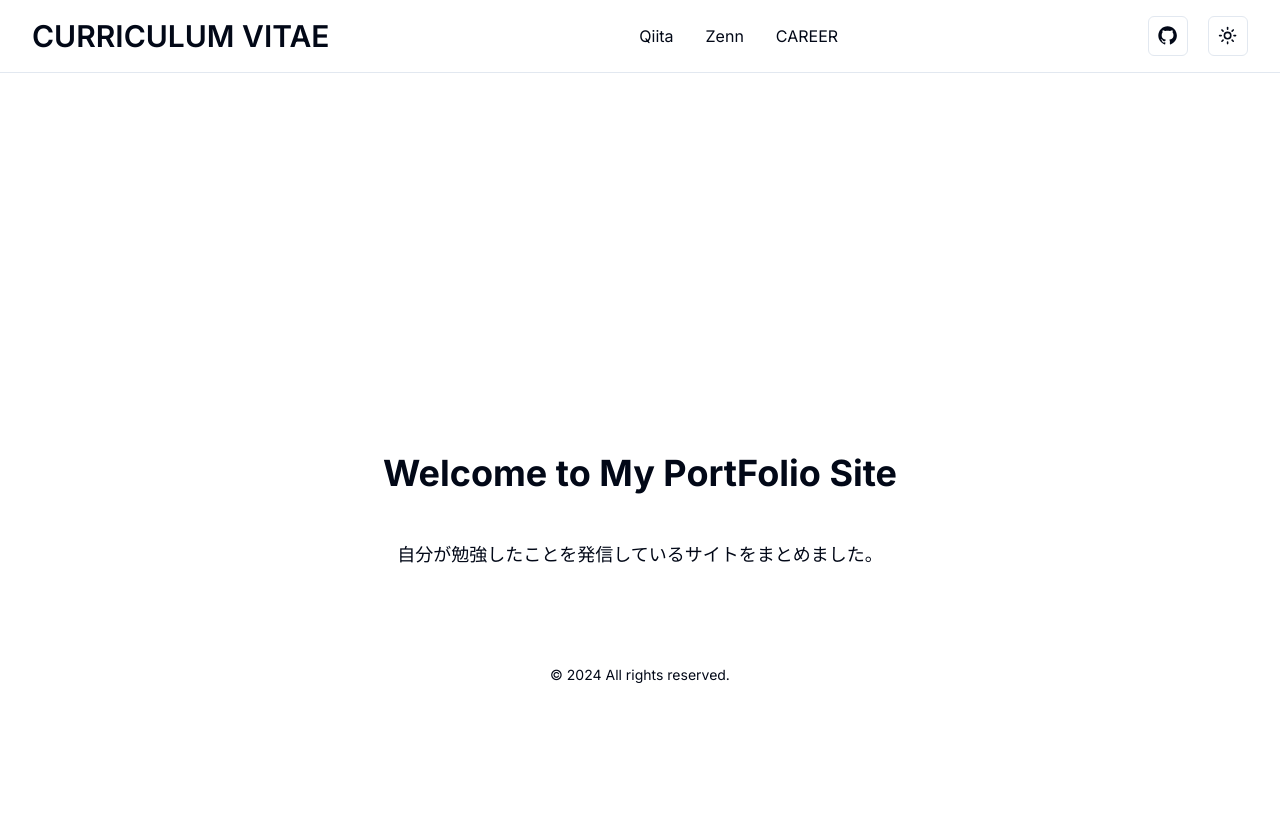
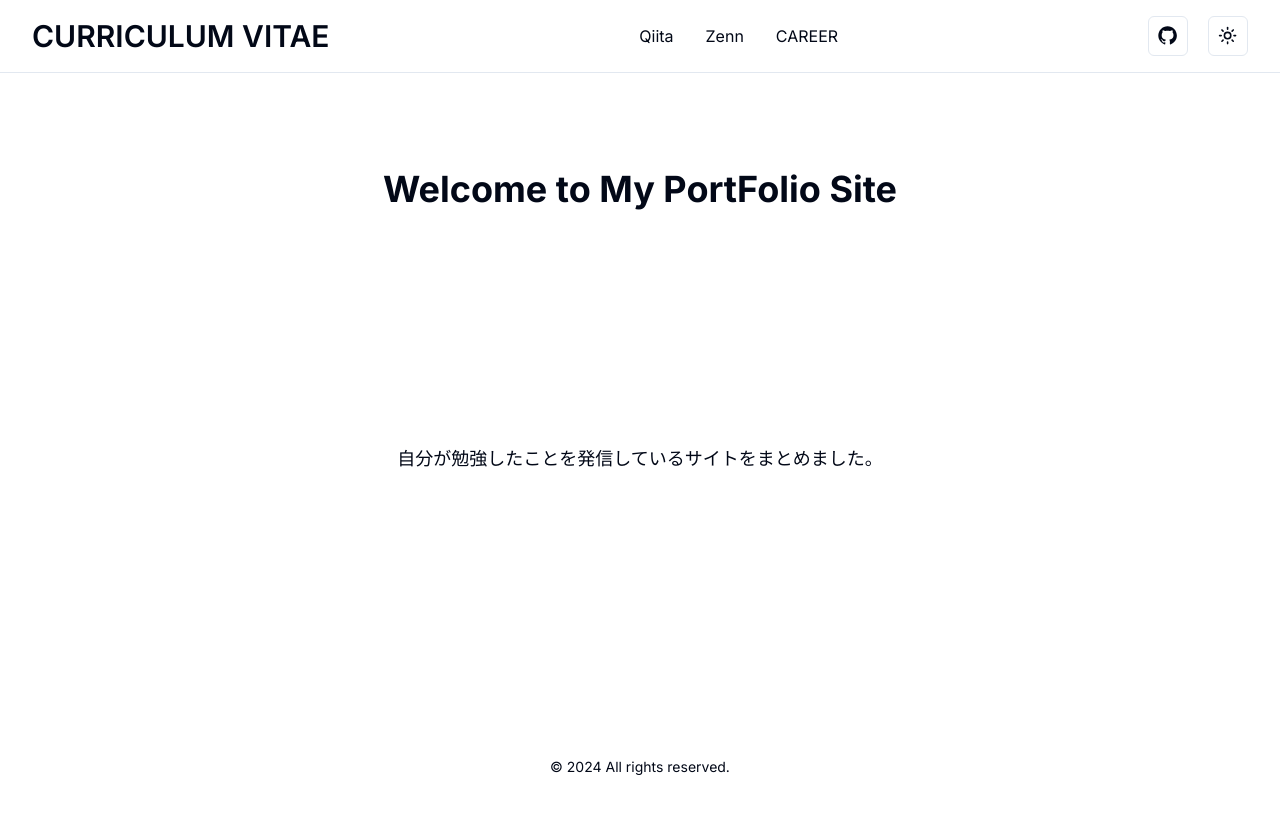
Before and after one commit to hukuryo/My-Curriculum-Vitae-App, a Next.js app: page / in a window 1280 px wide. Shown: the top 814 px of the page. Built offline with nearby package versions, Linux system fonts and the light colour scheme.

Commit message:
トップページのレイアウトを修正

```diff
--- a/app/page.tsx
+++ b/app/page.tsx
@@ -1,19 +1,19 @@
 export default function Home() {
   return (
-    <main className="flex flex-col items-center justify-center min-h-screen p-6">
-      <header className="mb-12">
+    <>
+      <div className="mb-12">
         <h1 className="text-4xl font-bold text-center">
           Welcome to My PortFolio Site
         </h1>
-      </header>
+      </div>
       <section className="mb-12">
         <p className="text-lg text-center">
           自分が勉強したことを発信しているサイトをまとめました。
         </p>
       </section>
-      <footer className="mt-12">
+      <div className="mt-12">
         <p className="text-sm text-center">© 2024 All rights reserved.</p>
-      </footer>
-    </main>
+      </div>
+    </>
   );
 }
```
